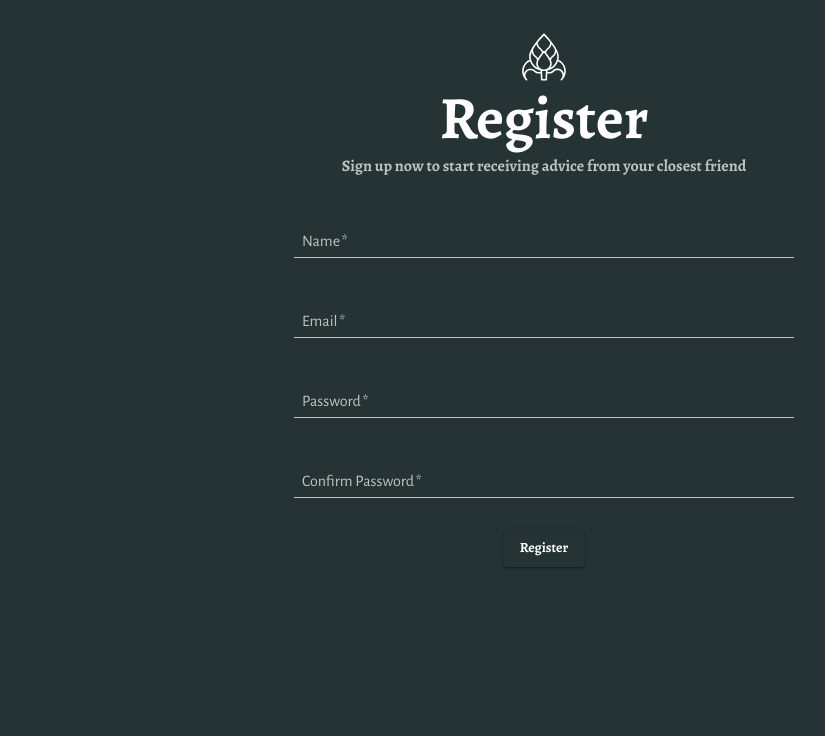
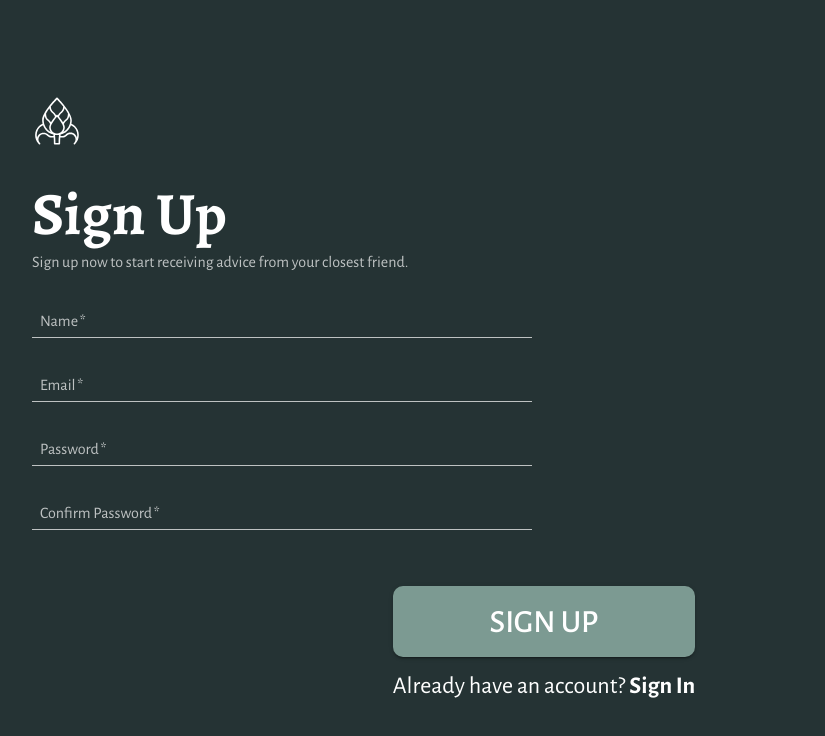
Before and after one commit to Ryan-Williams-Dev/tyoa-front-end, a React (Create React App) app: page /register in a window 1280 px wide. Shown: the top 736 px of the page, without its empty margins (96-921 px from the left). Built offline with nearby package versions, Linux system fonts and the light colour scheme.

Commit message:
refactored compnents to be more reuseable and changed welcome page to grid

```diff
--- a/src/components/StyledFormContainer.jsx
+++ b/src/components/StyledFormContainer.jsx
@@ -1,11 +1,11 @@
 import { styled, Box } from "@mui/material";
 
 const StyledFormContainer = styled(Box)({
-  marginTop: "2em",
   display: "flex",
   flexDirection: "column",
-  alignItems: "center",
   width: "80vw",
+  gap: "1em",
+  margin: "2em",
 });
 
 export default StyledFormContainer;
--- a/src/components/StyledTextField.jsx
+++ b/src/components/StyledTextField.jsx
@@ -5,7 +5,7 @@ const StyledTextField = styled(TextField)({
   fontWeight: "regular",
   width: "500px",
   "@media(max-width: 600px)": {
-    width: "80vw",
+    width: "100%",
   },
   "& input": {
     fontFamily: "Alegreya Sans",
--- a/src/components/WelcomePageComponents/LandingSection.jsx
+++ b/src/components/WelcomePageComponents/LandingSection.jsx
@@ -1,6 +1,6 @@
 import { useRef } from "react";
 import LogoAndWelcome from "./LogoAndWelcome";
-import LoginButton from "./LoginButton";
+import PrimaryButton from "./PrimaryButton";
 import useIntersectionObserver from "../../hooks/useIntersectionObserver";
 
 function LandingSection() {
@@ -15,13 +15,23 @@ function LandingSection() {
       style={{
         height: "100vh",
         width: "100vw",
-        display: "flex",
-        flexDirection: "column",
-        justifyContent: "flex-end",
+        display: "grid",
+        gridTemplateRows: "repeat(3, 33%)",
+        gridTemplateColumns: "repeat(1, 100%)",
+        justifyItems: "center",
+        alignItems: "end",
       }}
     >
       <LogoAndWelcome />
-      <LoginButton />
+      <PrimaryButton
+        buttonRoute="/login"
+        undertext="Don't have an account?"
+        undertextBold="Sign Up"
+        undertextRoute="/register"
+        extraStyles={{ gridRowStart: 3, gridRowEnd: 3, alignSelf: "center" }}
+      >
+        Login With Email
+      </PrimaryButton>
     </section>
   );
 }
--- a/src/components/WelcomePageComponents/LoginButton.jsx
+++ /dev/null
@@ -1,56 +0,0 @@
-import { useRef } from "react";
-import { Box, Typography, Button } from "@mui/material";
-import { Link } from "react-router-dom";
-
-function LoginButton() {
-  return (
-    <Box
-      sx={{
-        display: "flex",
-        flexDirection: "column",
-        alignItems: "center",
-        marginBottom: "10vh",
-      }}
-    >
-      <Button
-        variant="contained"
-        color="secondary"
-        component={Link}
-        to="/login"
-        sx={{
-          borderRadius: "10px",
-          marginBottom: "1em",
-        }}
-      >
-        <Typography
-          variant="h4"
-          sx={{
-            paddingX: "2.5em",
-            paddingY: "0.3em",
-          }}
-        >
-          Login With Email
-        </Typography>
-      </Button>
-      <Box>
-        <Typography component="span" variant="h5" color="text.primary">
-          Don't have an account?{" "}
-          <Typography
-            component={Link}
-            variant="h5"
-            to="/register"
-            sx={{
-              fontWeight: "bold",
-              textDecoration: "none",
-              color: "white",
-            }}
-          >
-            Sign Up
-          </Typography>
-        </Typography>
-      </Box>
-    </Box>
-  );
-}
-
-export default LoginButton;
--- a/src/components/WelcomePageComponents/LogoAndWelcome.jsx
+++ b/src/components/WelcomePageComponents/LogoAndWelcome.jsx
@@ -4,10 +4,12 @@ function LogoAndWelcome() {
   return (
     <Box
       sx={{
+        gridRowStart: 2,
+        gridRowEnd: 2,
+        alignSelf: "end",
         display: "flex",
         flexDirection: "column",
         justifyContent: "center",
-        flexGrow: "1",
       }}
     >
       <Box
--- /dev/null
+++ b/src/components/WelcomePageComponents/PrimaryButton.jsx
@@ -0,0 +1,67 @@
+import { Box, Typography, Button } from "@mui/material";
+import { Link } from "react-router-dom";
+
+function PrimaryButton({
+  children,
+  buttonType,
+  buttonRoute,
+  undertext,
+  undertextBold,
+  undertextRoute,
+  extraStyles,
+}) {
+  return (
+    <Box
+      sx={{
+        ...extraStyles,
+        display: "flex",
+        flexDirection: "column",
+        alignItems: "center",
+        marginY: "5vh",
+      }}
+    >
+      <Button
+        type={buttonType ? buttonType : ""}
+        variant="contained"
+        color="secondary"
+        component={buttonRoute ? Link : ""}
+        to={buttonRoute ? buttonRoute : ""}
+        sx={{
+          borderRadius: "10px",
+          marginBottom: "1em",
+        }}
+      >
+        <Typography
+          variant="h4"
+          sx={{
+            paddingX: "2.5em",
+            paddingY: "0.3em",
+          }}
+        >
+          {children}
+        </Typography>
+      </Button>
+      {undertext && (
+        <Box>
+          <Typography component="span" variant="h5" color="text.primary">
+            {undertext + " "}
+            <Typography
+              component={Link}
+              variant="h5"
+              to={undertextRoute}
+              sx={{
+                fontWeight: "bold",
+                textDecoration: "none",
+                color: "white",
+              }}
+            >
+              {undertextBold}
+            </Typography>
+          </Typography>
+        </Box>
+      )}
+    </Box>
+  );
+}
+
+export default PrimaryButton;
--- a/src/pages/Register.jsx
+++ b/src/pages/Register.jsx
@@ -5,6 +5,8 @@ import { useNavigate } from "react-router-dom";
 import { toast } from "react-toastify";
 import { register, reset } from "../features/auth/authSlice";
 import StyledTextField from "../components/StyledTextField";
+import StyledFormContainer from "../components/StyledFormContainer";
+import PrimaryButton from "../components/WelcomePageComponents/PrimaryButton";
 
 function Register() {
   const nameRef = useRef(null);
@@ -69,14 +71,14 @@ function Register() {
         display: "flex",
         flexDirection: "column",
         alignItems: "center",
+        paddingTop: "4em",
       }}
     >
+      <StyledFormContainer component="form" onSubmit={onSubmit}>
         <Box
           sx={{
-          marginTop: "2em",
             display: "flex",
             flexDirection: "column",
-          alignItems: "center",
             width: "80vw",
           }}
         >
@@ -85,25 +87,17 @@ function Register() {
             src="/img/logo.svg"
             sx={{
               maxHeight: "50px",
+              maxWidth: "50px",
+              marginBottom: "2em",
             }}
           />
-        <Typography variant="h2">Register</Typography>
+          <Typography variant="h2" fontWeight="regular">
+            Sign Up
+          </Typography>
           <Typography variant="body1" color="text.secondary">
-          Sign up now to start receiving advice from your closest friend
+            Sign up now to start receiving advice from your closest friend.
           </Typography>
         </Box>
-      <Box
-        component="form"
-        onSubmit={onSubmit}
-        sx={{
-          display: "flex",
-          flexDirection: "column",
-          alignItems: "center",
-          justifyContent: "center",
-          gap: "2em",
-          margin: "2em",
-        }}
-      >
         <StyledTextField
           variant="standard"
           inputRef={nameRef}
@@ -132,10 +126,15 @@ function Register() {
           required
           label="Confirm Password"
         ></StyledTextField>
-        <Button type="submit" variant="contained">
-          Register
-        </Button>
-      </Box>
+        <PrimaryButton
+          undertext="Already have an account?"
+          undertextBold="Sign In"
+          undertextRoute="/login"
+          buttonType="submit"
+        >
+          SIGN UP
+        </PrimaryButton>
+      </StyledFormContainer>
     </Box>
   );
 }
--- a/src/pages/Welcome.jsx
+++ b/src/pages/Welcome.jsx
@@ -3,8 +3,6 @@ import { useNavigate } from "react-router-dom";
 import { useSelector } from "react-redux";
 import { Box } from "@mui/system";
 import { useMediaQuery } from "@mui/material";
-import LogoAndWelcome from "../components/WelcomePageComponents/LogoAndWelcome";
-import LoginButton from "../components/WelcomePageComponents/LoginButton";
 import AboutSection from "../components/WelcomePageComponents/AboutSection";
 import LandingSection from "../components/WelcomePageComponents/LandingSection";
 
--- a/src/theme/materialUiTheme.js
+++ b/src/theme/materialUiTheme.js
@@ -41,6 +41,10 @@ let theme = createTheme({
       fontFamily: "Alegreya Sans",
       fontWeight: "regular",
     },
+    body1: {
+      fontFamily: "Alegreya Sans",
+      fontWeight: "regular",
+    },
     button: {
       textTransform: "none",
     },
```
Lines whose indentation alone changed are shown as unchanged.
